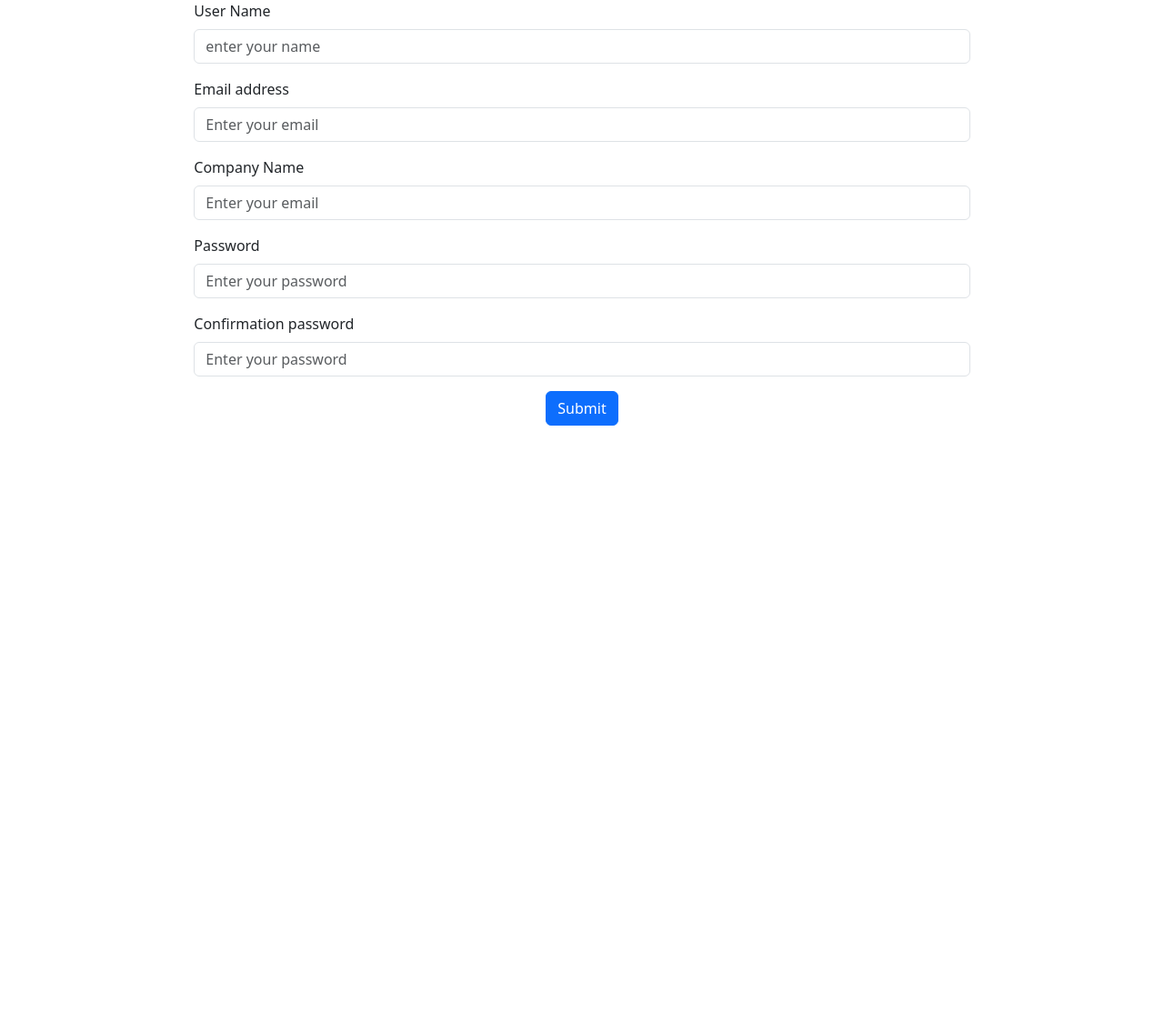
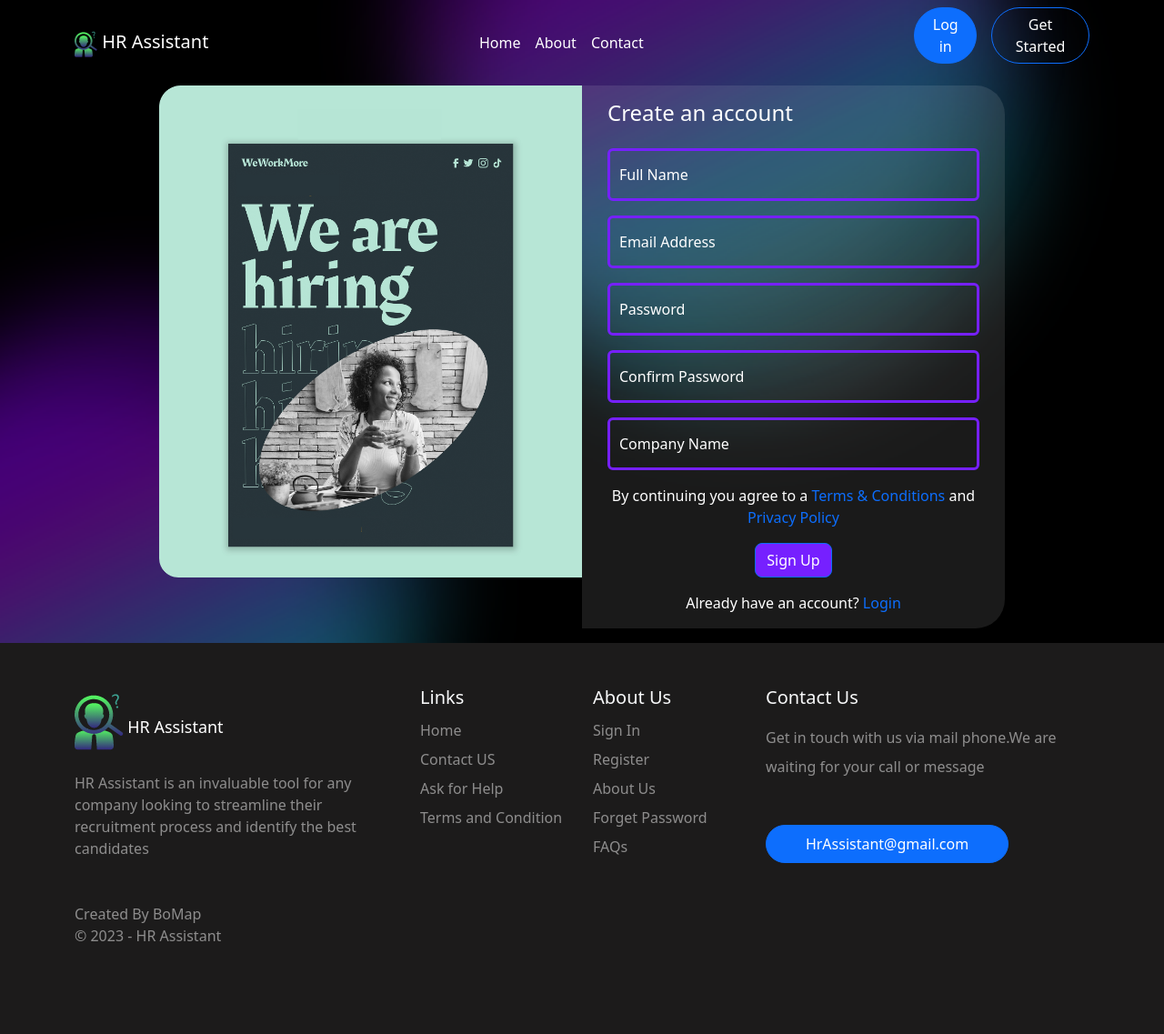
Before and after one commit to MaarkNassef/GraduationProject, a Flask app: page /signup in a window 1280 px wide. Shown: the whole page at 91% size. Before the commit the page ends 468 px from the top, so only its background shows below. Run offline with Flask 2, Linux system fonts and the light colour scheme; some libraries are stand-ins or nearby versions.

Commit message:
SignUp and SignIn templates is updated.

```diff
--- a/app.py
+++ b/app.py
@@ -8,11 +8,11 @@ def signUp():
     if request.method=='GET':
         return render_template('signUp.html')
     else:
-        name=request.form['Name']
-        email=request.form['Email']
-        password=request.form['Password']
-        confirmationPassword=request.form['comfirmationPassword']
-        company_name=request.form['CompanyName']
+        name=request.form['name']
+        email=request.form['email']
+        password=request.form['password']
+        confirmationPassword=request.form['confirmPassword']
+        company_name=request.form['companyName']
         if(password!=confirmationPassword):
              flash("Password doesn't match!!! ")
         else:
--- a/templates/base.html
+++ b/templates/base.html
@@ -71,7 +71,7 @@
         </nav>
     </div>
 
-    <div>
+    <div class="col-11 mx-auto mb-3">
         {% block content %}
         {% endblock %}
     </div>
--- a/templates/signUp.html
+++ b/templates/signUp.html
@@ -1,46 +1,56 @@
-<!DOCTYPE html>
-<html lang="en">
-<head>
-    <meta charset="UTF-8">
-    <meta http-equiv="X-UA-Compatible" content="IE=edge">
-    <meta name="viewport" content="width=device-width, initial-scale=1.0">
-    <link href="https://cdn.jsdelivr.net/npm/bootstrap@5.3.0-alpha1/dist/css/bootstrap.min.css" rel="stylesheet" integrity="sha384-GLhlTQ8iRABdZLl6O3oVMWSktQOp6b7In1Zl3/Jr59b6EGGoI1aFkw7cmDA6j6gD" crossorigin="anonymous">
-    <script src="https://cdn.jsdelivr.net/npm/bootstrap@5.3.0-alpha1/dist/js/bootstrap.bundle.min.js" integrity="sha384-w76AqPfDkMBDXo30jS1Sgez6pr3x5MlQ1ZAGC+nuZB+EYdgRZgiwxhTBTkF7CXvN" crossorigin="anonymous"></script>
-    <title>Sign Up</title>
-</head>
-<body>
-  <div class="col-8 mx-auto "  >
-
+{% extends 'base.html' %}
+{% block title %}Sign Up{% endblock %}
+{% block content %}
+<div class="container">
+  <div class="row col-10 mx-auto">
+  <div class="col-lg-6 col-sm-12 col-md-12 p-0">
+    <img src="../static/Photo/SignUpPic.png" class="img-fluid">
+  </div>
+  <div class="bg-light bg-opacity-10 rounded-end-5 col-lg-6 col-sm-12 col-md-12">
+    <div class="my-auto">
+    <div class="py-3 ms-3">
+      <h2 class="display-4 fs-4 text-white">Create an account</h2>
+    </div>
     <form method="post">
-        <div class="mb-3">
-            <label for="name" class="form-label">User Name</label>
-            <input type="text" class="form-control" id="name" name="Name" required placeholder="enter your name">
+      <div>
+        <div class="form-floating mb-3 mx-3">
+          <input type="text" class="form-control bg-transparent text-white" id="name" name="name" placeholder="name" style="border-color: #7620FF; border-width: 3px;">
+          <label for="name" class="text-white">Full Name</label>
         </div>
-        <div class="mb-3">
-            <label for="email" class="form-label">Email address</label>
-            <input type="email" class="form-control" id="email" name="Email" required placeholder="Enter your email">
+        <div class="form-floating mb-3 mx-3">
+          <input type="email" class="form-control bg-transparent text-white" id="email" name="email" style="border-color: #7620FF; border-width: 3px;"
+          placeholder="name@example.com">
+          <label for="email" class="text-white">Email Address</label>
         </div>
-        <div class="mb-3">
-            <label for="Company" class="form-label">Company Name</label>
-            <input type="text" class="form-control" id="Company" name="CompanyName" required placeholder="Enter your email">
+        <div class="form-floating mb-3 mx-3">
+          <input type="password" class="form-control bg-transparent text-white" id="password" name="password" style="border-color: #7620FF; border-width: 3px;"
+          placeholder="password">
+          <label for="password" class="text-white">Password</label>
         </div>
-        <div class="mb-3">
-          <label for="password" class="form-label">Password</label>
-          <input type="password" class="form-control" id="password" name="Password" required placeholder="Enter your password" >
+      <div class="form-floating mb-3 mx-3">
+        <input type="password" class="form-control bg-transparent text-white" id="confimPassword" name="confimPassword" style="border-color: #7620FF; border-width: 3px;"
+          placeholder="confimPassword">
+          <label for="confimPassword" class="text-white">Confirm Password</label>
         </div>
-        <div class="mb-3">
-            <label for="confirmpassword" class="form-label">Confirmation password</label>
-            <input type="password" class="form-control" id="confirmpassword" name="comfirmationPassword" required placeholder="Enter your password" >
+        <div class="form-floating mb-3 mx-3">
+          <input type="text" class="form-control bg-transparent text-white" id="companyName" name="companyName" style="border-color: #7620FF; border-width: 3px;"
+          placeholder="companyName">
+          <label for="companyName" class="text-white">Company Name</label>
+        </div>
+        <div class="text-center text-white mb-3">
+          <p>By continuing you agree to a <a class="text-decoration-none" href="#">Terms & Conditions</a> and <a
+            class="text-decoration-none" href="#">Privacy Policy</a></p>
           </div>
-        <div class="mb-3 text-center">
-          <button type="submit" class="btn btn-primary" style="align-content: center;">Submit</button>
+          <div class="text-center mb-3">
+            <button type="submit" class="btn btn-primary rounded-3" style="background-color: #7620FF">Sign Up</button>
+          </div>
+          <div class="text-center text-white mb-3">
+            <p>Already have an account? <a class="text-decoration-none" href="{{url_for('signin')}}">Login</a></p>
+          </div>
         </div>
       </form>
     </div>
-    <div class="text-center">
-        {% for message in get_flashed_messages(): %}
-      <div class="alert alert-danger mb-3">{{message}}</div>
-        {% endfor %}
     </div>
-</body>
-</html>
+  </div>
+</div>
+{% endblock %}
```
Also changed, not shown: templates/signin.html (+35 -32 lines), static/Photo/SignUpPic.png (added).
